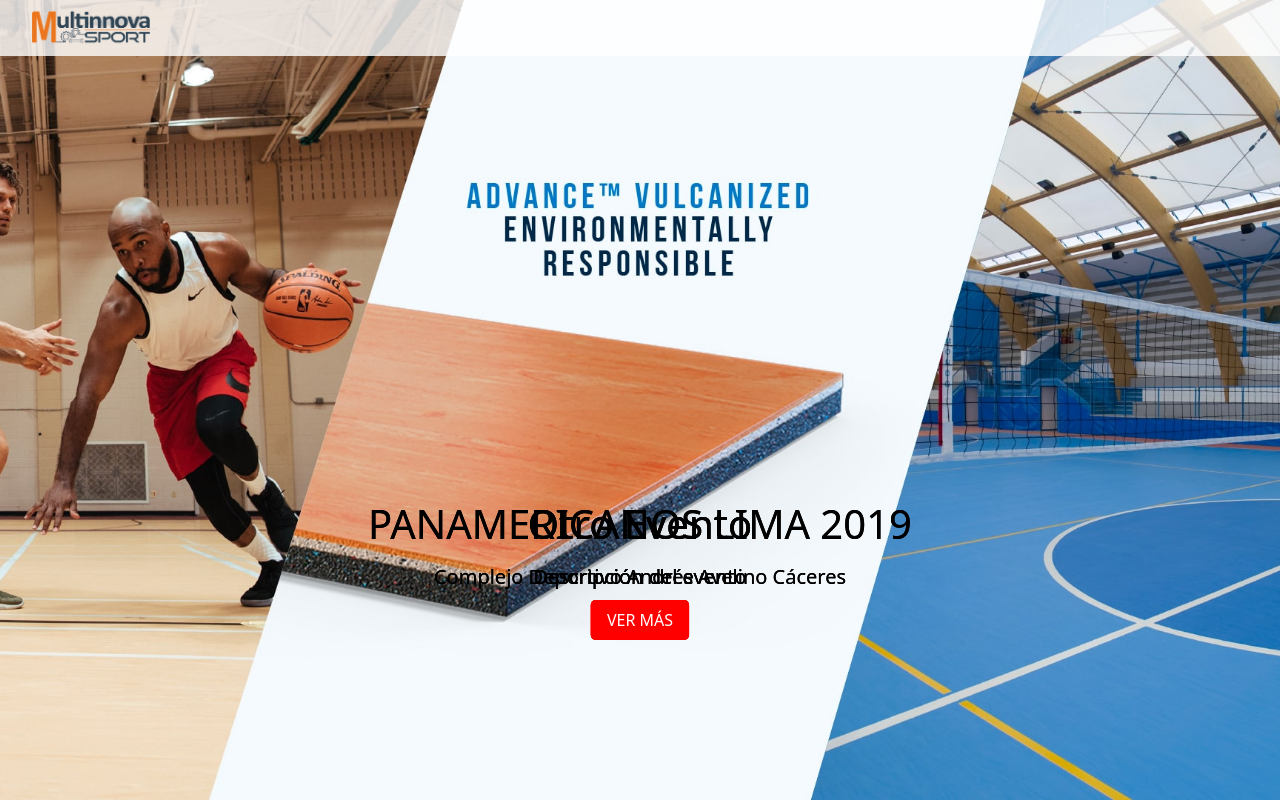
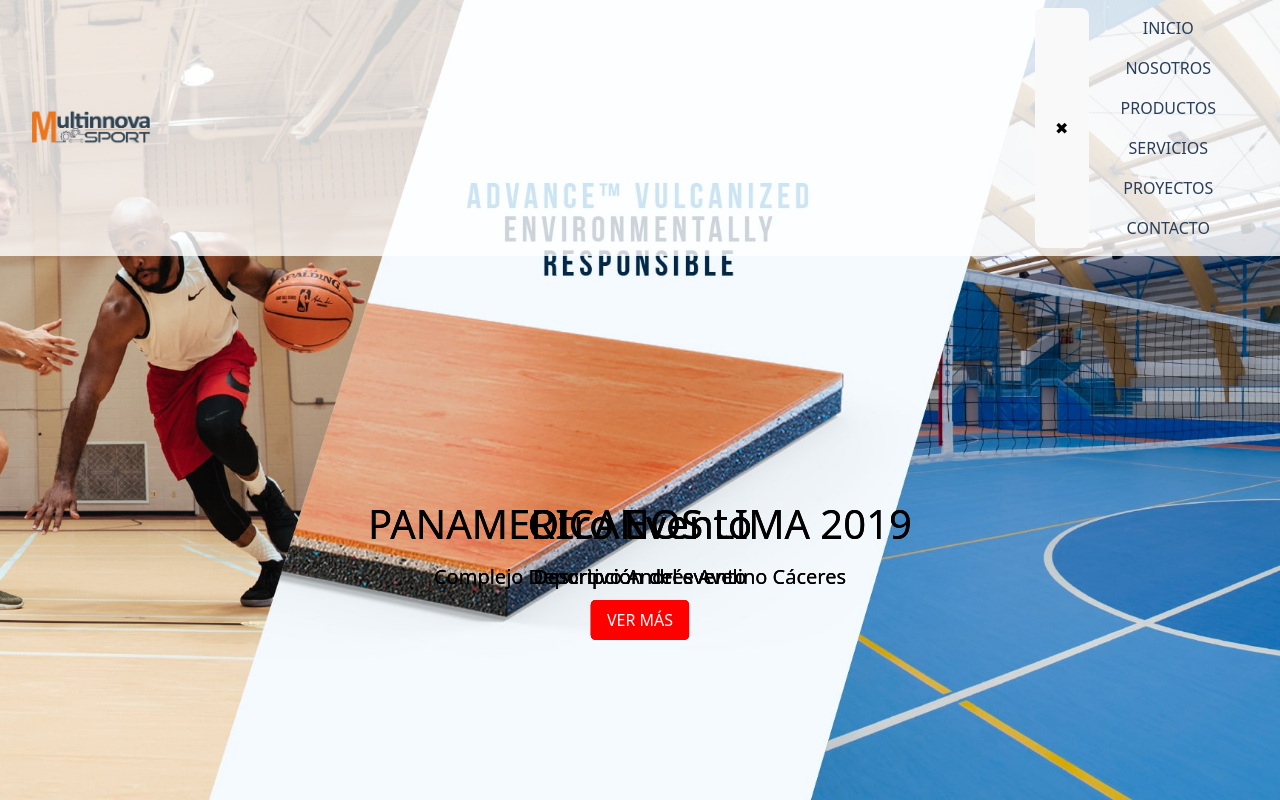
Before and after one commit to SebastianYauri/multinnova, a React (Vite) app: page / in a window 1280 px wide. Built offline with nearby package versions, Linux system fonts and the light colour scheme.

Commit message:
navbar-vista celular

```diff
--- a/src/App.css
+++ b/src/App.css
@@ -108,36 +108,18 @@
 }
 
 .navbar-menu {
-  position: fixed;
-  top: 0;
-  right: -100%;
-  width: 250px;
-  height: 100%;
-  background-color: #ff4d4d; /* Fondo rojo */
-  color: white;
-  transition: right 0.3s ease;
-  z-index: 1001; /* Asegura que el menú esté por encima del navbar */
   display: flex;
-  flex-direction: column;
-  align-items: flex-start;
-  padding: 1rem;
+  list-style: none;
+  margin: 0;
+  padding: 0;
 }
 
-.navbar-menu.open {
-  right: 0;
-}
-
-.close-button {
-  align-self: flex-end;
-  background: none;
-  border: none;
-  font-size: 1.5rem;
-  cursor: pointer;
-  color: white;
+.navbar-item {
+  margin: 0 1rem;
 }
 
 .navbar-item a {
-  color: white; /* Color del texto del navbar */
+  color: #2A3E59; /* Color del texto del navbar */
   text-decoration: none;
   padding: 0.5rem 1rem;
   cursor: pointer; /* Asegura que los enlaces no se vean como editables */
@@ -145,7 +127,7 @@
 }
 
 .navbar-item a:hover {
-  background-color: #ff6666; /* Color rojo más claro para el hover */
+  background-color: #0055a5; /* Color azul más claro para el hover */
   border-radius: 5px;
 }
 
@@ -170,13 +152,32 @@
   }
 
   .navbar-menu {
+    position: fixed;
+    top: 0;
+    right: -100%;
+    width: 250px;
+    height: 100%;
+    background-color: #ff4d4d; /* Fondo rojo */
+    color: white;
+    transition: right 0.3s ease;
+    z-index: 1001; /* Asegura que el menú esté por encima del navbar */
+    display: flex;
     flex-direction: column;
-    width: 100%;
-    display: none; /* Ocultar el menú por defecto en vista móvil */
+    align-items: flex-start;
+    padding: 1rem;
   }
 
-  .navbar-menu.block {
-    display: block; /* Mostrar el menú cuando se haga clic en el botón */
+  .navbar-menu.open {
+    right: 0;
+  }
+
+  .close-button {
+    align-self: flex-end;
+    background: none;
+    border: none;
+    font-size: 1.5rem;
+    cursor: pointer;
+    color: white;
   }
 
   .navbar-item {
```
